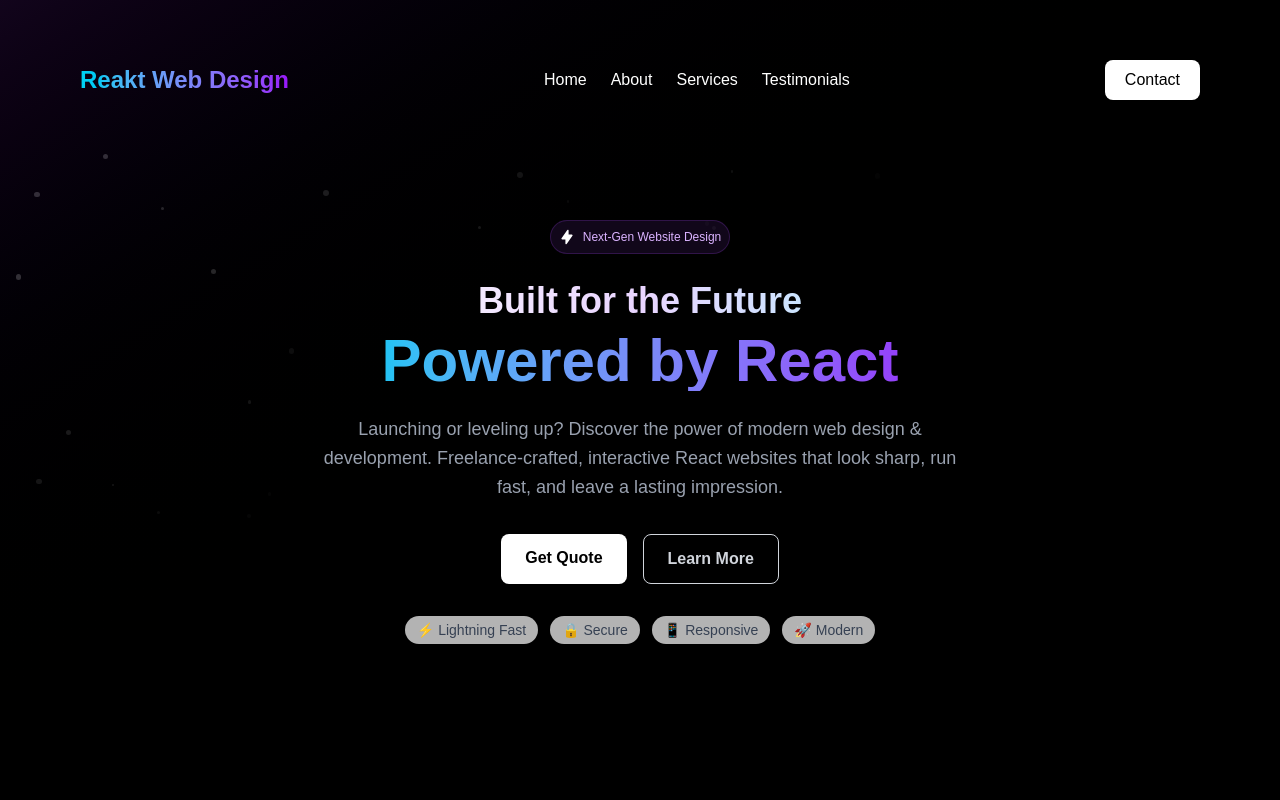
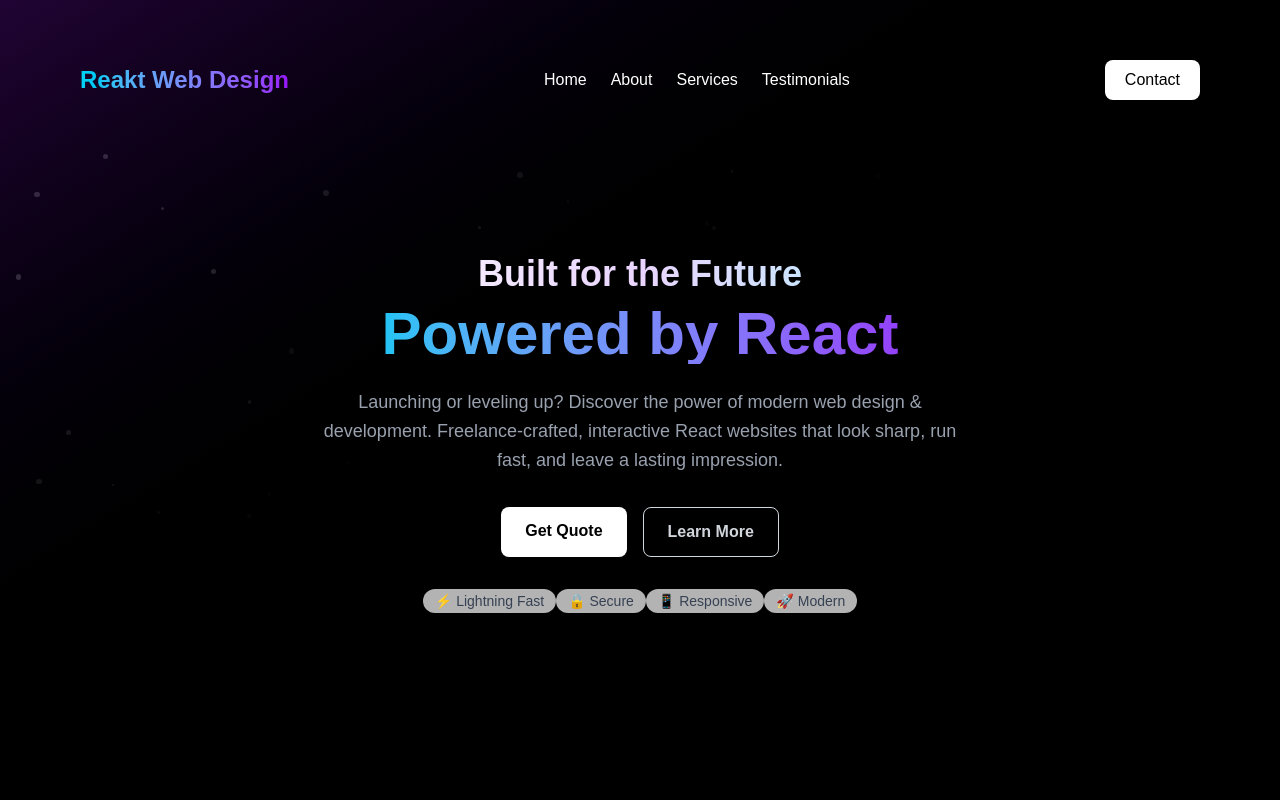
Before and after one commit to Dezmondo7/KreativeWeb3D, a React (Vite) app: page / in a window 1280 px wide. Shown: the top 800 px of the page. Built offline with nearby package versions, Linux system fonts and the light colour scheme; no server answers; a web font is replaced by a local one.

Commit message:
added more colour to the homepage

```diff
--- a/src/components/LandingPage.jsx
+++ b/src/components/LandingPage.jsx
@@ -88,16 +88,16 @@ const LandingPage = () => {
       {/* Falling Particles (your original code) */}
       <FallingParticles />
 
-      <section className="relative h-screen bg-gradient-to-br from-purple-900/20 via-black to-black pt-16 flex items-center justify-center px-4 sm:px-6 lg:px-8">
+      <section className="relative h-screen bg-gradient-to-br from-purple-800/30 via-black to-black pt-16 flex items-center justify-center px-4 sm:px-6 lg:px-8">
         <div className="z-10 text-center max-w-3xl mx-auto">
 
           {/* Tagline */}
-          <div className="inline-flex items-center sm:px-2 px-3 py-2 bg-purple-500/10 border border-purple-500/20 rounded-full mb-6">
+          {/*}   <div className="inline-flex items-center sm:px-2 px-3 py-2 bg-purple-500/10 border border-purple-500/20 rounded-full mb-6">
             <ZapIcon />
             <span className="text-xs text-purple-300 ml-2">
               Next-Gen Website Design
             </span>
-          </div>
+          </div> */}
 
           {/* Smaller Heading */}
           <h2 className="text-xl sm:text-2xl md:text-3xl lg:text-4xl font-bold bg-gradient-to-r from-white via-purple-200 to-cyan-200 bg-clip-text text-transparent leading-tight">
@@ -133,7 +133,7 @@ const LandingPage = () => {
           </div>
 
           {/* Feature Pills */}
-          <div className="hidden sm:flex flex-wrap justify-center gap-3 mt-8">
+          <div className="hidden sm:block flex-wrap justify-center gap-3 mt-8">
             {["⚡ Lightning Fast", "🔒 Secure", "📱 Responsive", "🚀 Modern"].map((feature, index) => (
               <span
                 key={index}
```
